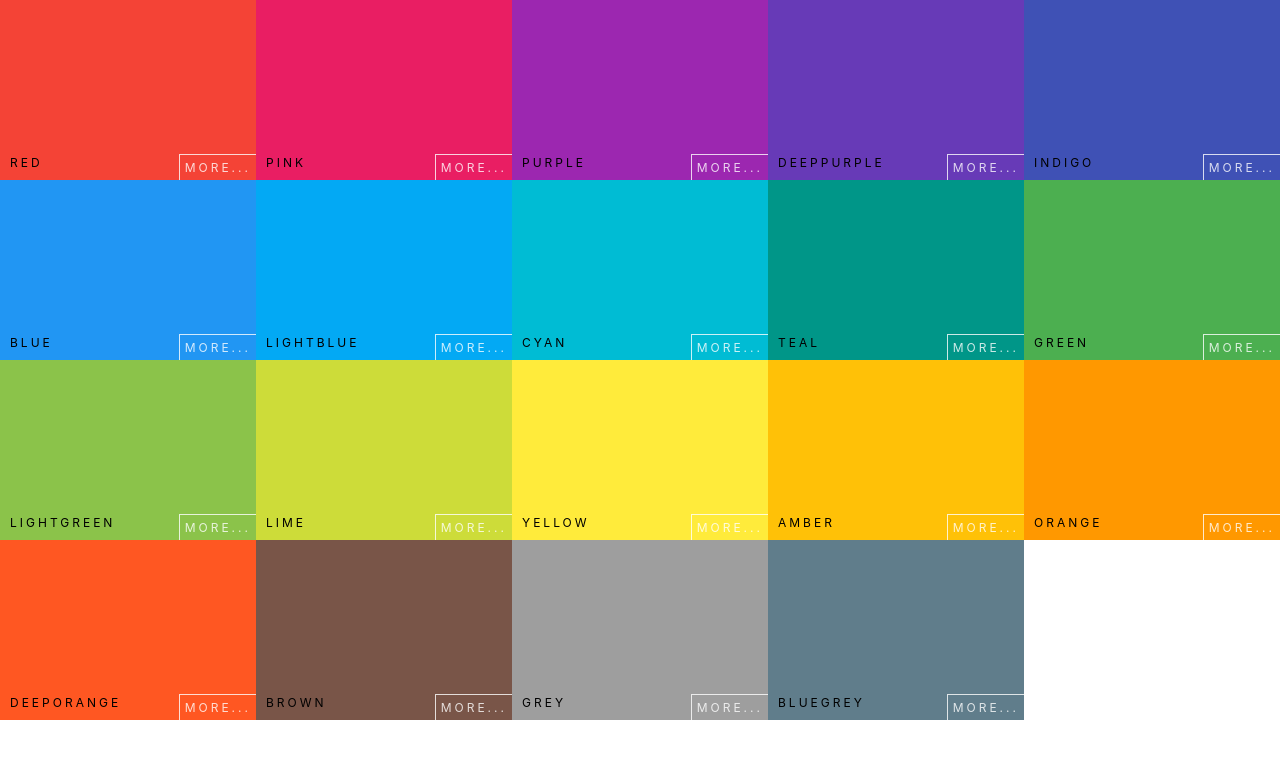
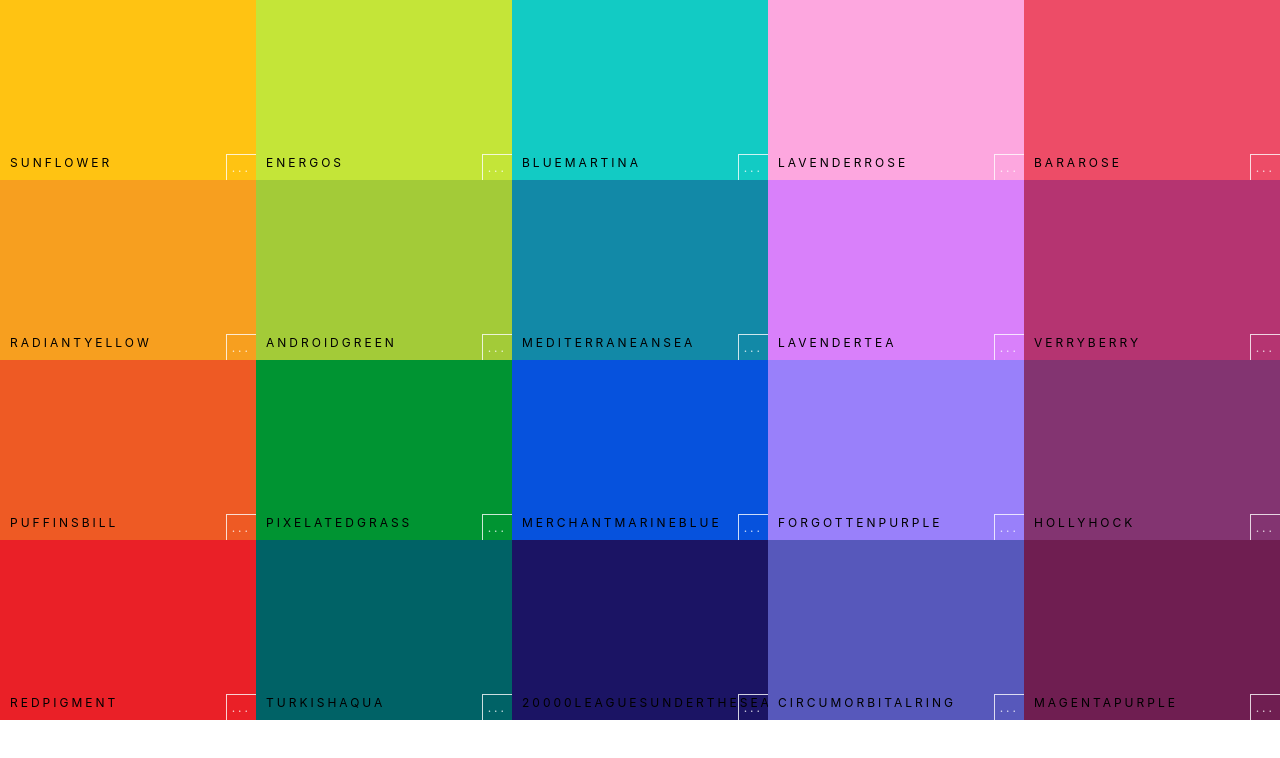
Before and after one commit to javi-err/Color-Palette-, a React (Create React App) app: page / in a window 1280 px wide. Shown: the top 758 px of the page. Built offline with nearby package versions, Linux system fonts and the light colour scheme.

Commit message:
added chroma and generated related colors function

```diff
--- a/package.json
+++ b/package.json
@@ -6,6 +6,7 @@
     "@testing-library/jest-dom": "^5.11.6",
     "@testing-library/react": "^11.2.2",
     "@testing-library/user-event": "^12.5.0",
+    "chroma-js": "^2.1.0",
     "react": "^17.0.1",
     "react-copy-to-clipboard": "^5.0.2",
     "react-dom": "^17.0.1",
--- a/src/App.js
+++ b/src/App.js
@@ -1,12 +1,14 @@
 import React, { Component } from 'react'
 import seed from './ColorSeed'
 import Palette from './Palette'
+import { newPaletteGenerator } from './ColorHelper'
 
 export class App extends Component {
   render() {
+    console.log(newPaletteGenerator(seed[2]))
     return (
       <div>
-      <Palette {...seed[0]} />
+      <Palette {...seed[2]} />
     </div>
     )
   }
--- a/src/ColorBox.js
+++ b/src/ColorBox.js
@@ -36,7 +36,7 @@ export class ColorBox extends Component {
                     <button className="copy-button">Copy</button>
                 </CopyToClipboard>
                 </div>
-                <span className="see-more">More...</span>
+                <span className="see-more">...</span>
             </div>
         )
     }
--- /dev/null
+++ b/src/ColorHelper.js
@@ -0,0 +1,77 @@
+import chroma from 'chroma-js'
+
+// {
+//     paletteName: "Material UI Colors",
+//     id: "material-ui-colors",
+//     emoji: "🎨",
+//     colors: [
+//       { name: "red", color: "#F44336" },
+//       { name: "pink", color: "#E91E63" },
+//       { name: "purple", color: "#9C27B0" },
+//       { name: "deeppurple", color: "#673AB7" },
+//       { name: "indigo", color: "#3F51B5" },
+//       { name: "blue", color: "#2196F3" },
+//       { name: "lightblue", color: "#03A9F4" },
+//       { name: "cyan", color: "#00BCD4" },
+//       { name: "teal", color: "#009688" },
+//       { name: "green", color: "#4CAF50" },
+//       { name: "lightgreen", color: "#8BC34A" },
+//       { name: "lime", color: "#CDDC39" },
+//       { name: "yellow", color: "#FFEB3B" },
+//       { name: "amber", color: "#FFC107" },
+//       { name: "orange", color: "#FF9800" },
+//       { name: "deeporange", color: "#FF5722" },
+//       { name: "brown", color: "#795548" },
+//       { name: "grey", color: "#9E9E9E" },
+//       { name: "bluegrey", color: "#607D8B" }
+//     ]
+//   }
+
+const levels = [50, 100, 200, 300, 400, 500, 600, 700, 800, 900]
+
+const newPaletteGenerator = (starterPalette) => {
+    let newPalette = {
+        paletteName: starterPalette.paletteName,
+        id: starterPalette.id,
+        emoji: starterPalette.emoji,
+        colors: {}
+    }
+
+    for(let level of levels){
+        newPalette.colors[level] = [];
+    }
+
+    for(let color of starterPalette.colors){
+        let lev = levelGenerator(color.color, 10).reverse()
+        for(let i in lev){
+            newPalette.colors[levels[i]].push({
+                name: `${color.name} ${levels[i]}`,
+                id: color.name.toLowerCase().replace([/ /g, "-"]),
+                hex: lev[i],
+                rgb: chroma(lev[i]).css(),
+                rgba: chroma(lev[i]).css().replace("rgb", "rgba").replace(")", "1.0)")
+            })
+        }
+    }
+
+    return newPalette
+}
+
+const rangeGenerator = (hexColor) => {
+    const end = "#fff";
+    return [
+        chroma(hexColor)
+        .darken(1.4)
+        .hex(),
+        hexColor,
+        end
+    ]
+}
+
+const levelGenerator = (hexColor, numOfColors) => {
+    return chroma.scale(rangeGenerator(hexColor)).mode('lab').colors(numOfColors)
+}
+
+
+
+  export { newPaletteGenerator }
```
Also changed, not shown: 2 other files (tests, documents, lock files or other folders).
